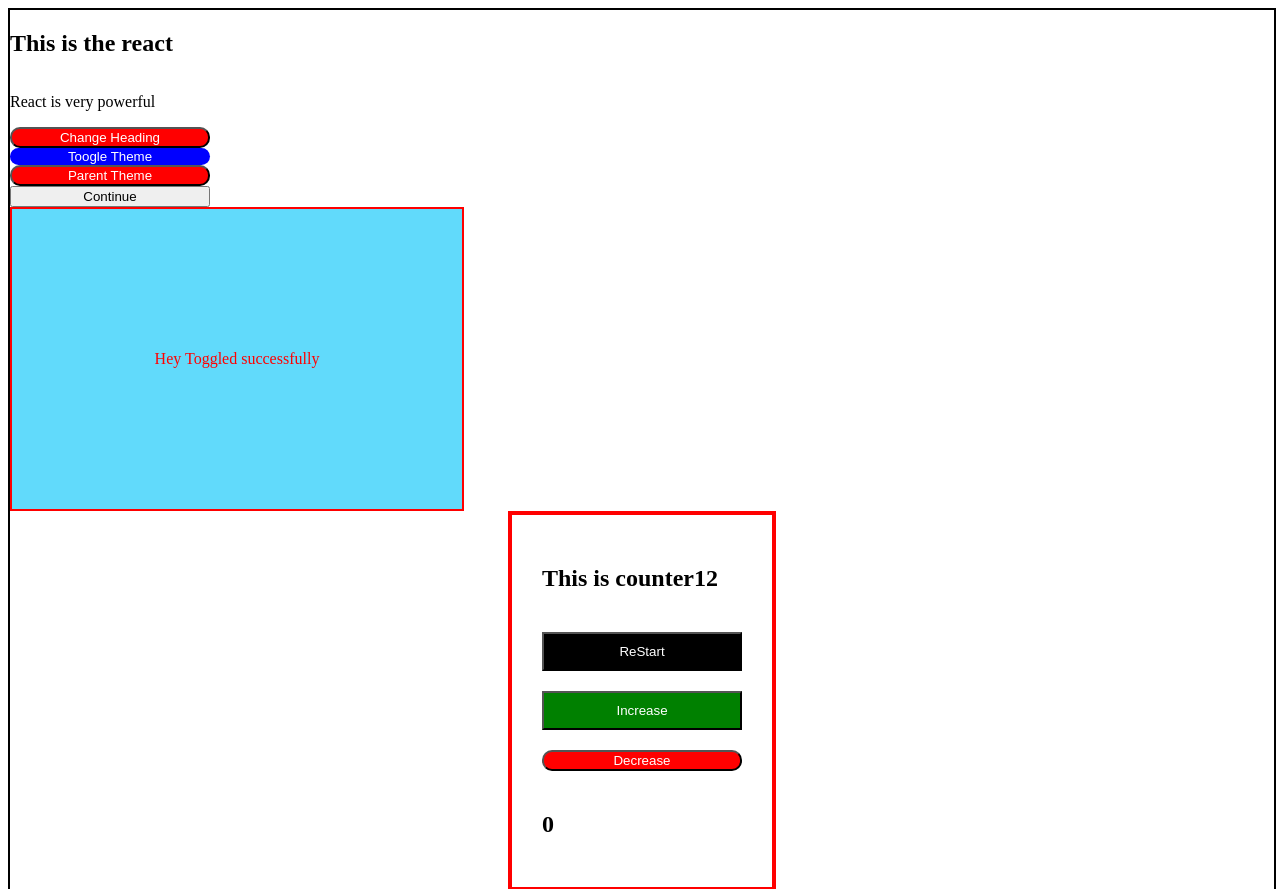
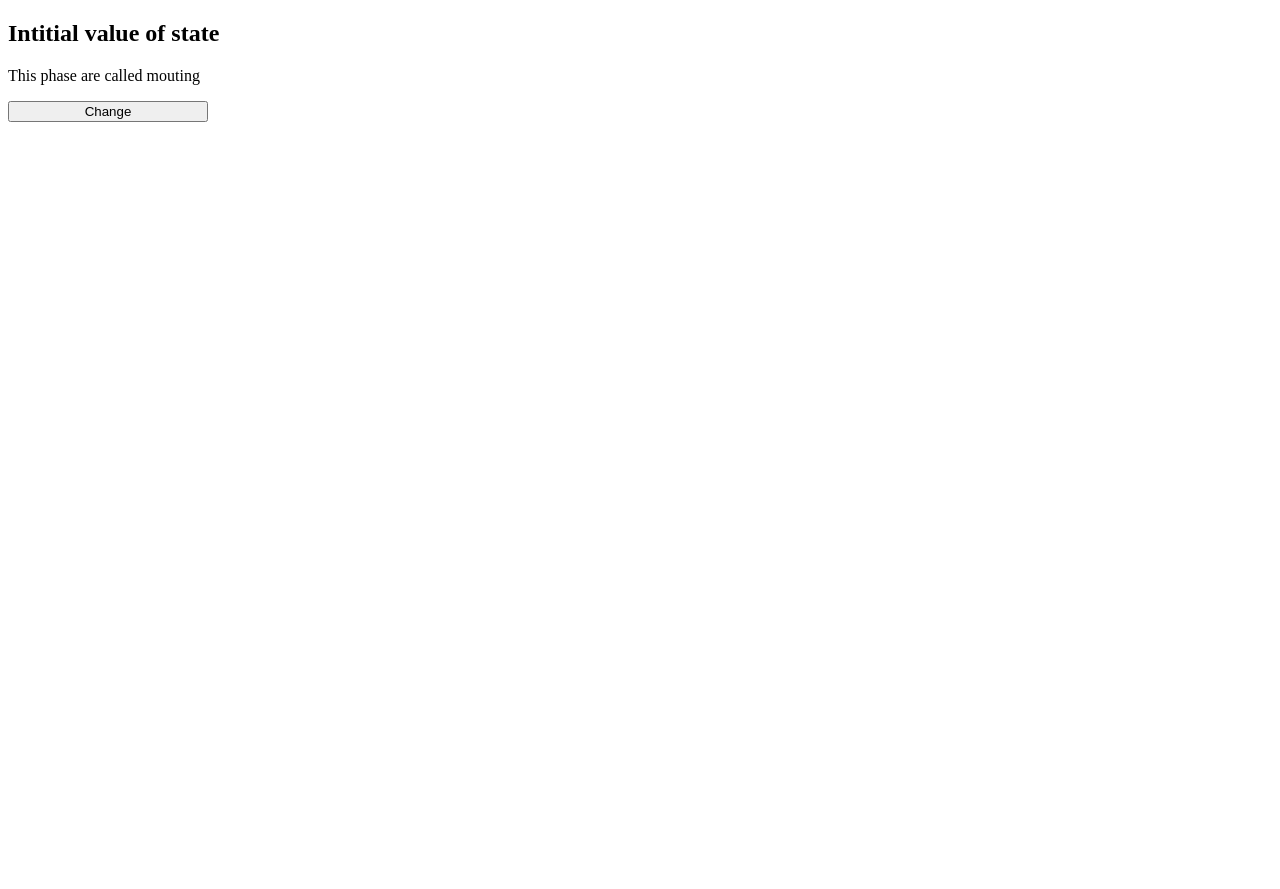
Before and after one commit to vishallovecode/react-with-project, a React (Create React App) app: page / in a window 1280 px wide. Shown: the top 889 px of the page. After the commit the page ends 800 px from the top, so only its background shows below. Built offline with nearby package versions, Linux system fonts and the light colour scheme.

Commit message:
useEffect

```diff
--- a/src/App.jsx
+++ b/src/App.jsx
@@ -7,6 +7,7 @@ import Home from "./Home";
 import Counter from "./Counter";
 import Button from "./Button";
 import NewButton from "./Button2";
+import UseEffectExample from "./UseEffectExample";
 
 // Function Components =>React Hooks
 
@@ -18,7 +19,7 @@ function App(props) {
   var heading1 = 123;
 
   // state
-  const [heading, setHeading] = useState("This is the react");
+  let [heading, setHeading] = useState("This is the react");
   const [description, setDescription] = useState("React is very powerful");
   const [theme, setTheme] = useState("light");
   const [globalTheme, setGlobalTheme] = useState("");
@@ -28,8 +29,10 @@ function App(props) {
     setDescription(`React Version ${Math.random() * 100}`);
     // heading = `This is the new Heading ${Math.random() * 100}`;
     // heading1 = `This is the new Heading ${Math.random() * 100}`;
+    console.log("heading", heading);
   };
-  console.log("heading", heading);
+
+  // console.log("bahar heading", heading);
 
   const toggleGlobalTheme = () => {
     if (globalTheme === "light") {
@@ -53,36 +56,39 @@ function App(props) {
     alert("hi1");
   };
   return (
-    <div className={`parent bg-${globalTheme}`}>
-      <h2>{heading}</h2>
-      <p>{description}</p>
-      <Button
-        classes="button1"
-        clickHandler={changeHeading}
-        buttonText="Change Heading"
-      />
+    // <div className={`parent bg-${globalTheme}`}>
+    //   <h2>{heading}</h2>
+    //   <p>{description}</p>
+    //   <Button
+    //     classes="button1"
+    //     clickHandler={changeHeading}
+    //     buttonText="Change Heading"
+    //   />
 
-      <Button
-        classes="button2"
-        clickHandler={toggleTheme}
-        buttonText="Toogle Theme"
-      />
-      <Button
-        classes="button1"
-        clickHandler={toggleGlobalTheme}
-        buttonText="Parent Theme"
-      />
-      <Button clickHandler={actionHandler} buttonText="Continue" />
-      <div className={`box-cont bg-${theme}`}>Hey Toggled successfully</div>
-      {/* <Home />*/}
-      <Counter heading={"This is counter12"} />
-      <Button buttonText="Continue" />
+    //   <Button
+    //     classes="button2"
+    //     clickHandler={toggleTheme}
+    //     buttonText="Toogle Theme"
+    //   />
+    //   <Button
+    //     classes="button1"
+    //     clickHandler={toggleGlobalTheme}
+    //     buttonText="Parent Theme"
+    //   />
+    //   <Button clickHandler={actionHandler} buttonText="Continue" />
+    //   <div className={`box-cont bg-${theme}`}>Hey Toggled successfully</div>
+    //   {/* <Home />*/}
+    //   {/* <Counter heading={"This is counter12"} />
+    //   <Button buttonText="Continue" />
 
-      <NewButton buttonText="Continue new button" />
-      <NewButton buttonText="Submit Pahale">Submit</NewButton>
-      <NewButton>
-        <b>Submit</b>
-      </NewButton>
+    //   <NewButton buttonText="Continue new button" />
+    //   <NewButton buttonText="Submit Pahale">Submit</NewButton>
+    //   <NewButton>
+    //     <b>Submit</b>
+    //   </NewButton> */}
+    // </div>
+    <div>
+      <UseEffectExample />
     </div>
   );
 }
--- /dev/null
+++ b/src/UseEffectExample.jsx
@@ -0,0 +1,46 @@
+import { useEffect, useState } from "react";
+
+const UseEffectExample = () => {
+  const [heading, setHeading] = useState("Intitial value of state");
+  const [description, setDescription] = useState(
+    "This phase are called mouting"
+  );
+
+  const [count, setCount] = useState(0);
+
+  // HANDLING SIDE EFFECTS AND API CALL AND UPDATING COMPOENTS BASED ON STATE UPDATE
+  // useEffect is react hooks (eventually it is the Higher order function which takes two parameter
+  // first parameter  is callback function and second parameter is dependency)
+
+  // if you do not pass second parameter in useEffect code
+  //   inside useEffect will render at every state change or
+  // every time component re-render
+
+  useEffect(() => {
+    console.log("useEffect EVERY-RE-RENDER");
+  });
+
+  // IF YOU PASS SECOND PARAMETER AS EMPTY ARRAY THAT MEANS THE CODE INSIDE THE USEEFFECT
+  // RUNS ONLY ONCE AT THE TIME OF MOUTING
+
+  // generally this usecase is use for calling the api and side effects
+  useEffect(() => {
+    console.log("runs after mounting and runs only once");
+  }, []);
+
+  const change = () => {
+    setHeading("Component state update to new state");
+    setDescription("this is the phase is called the update phase");
+    setCount(count + 1);
+  };
+
+  return (
+    <div>
+      <h2>{heading}</h2>
+      <p>{description}</p>
+      <button onClick={change}>Change</button>
+    </div>
+  );
+};
+
+export default UseEffectExample;
```
Also changed, not shown: src/document.md (added, +13 -0 lines).
